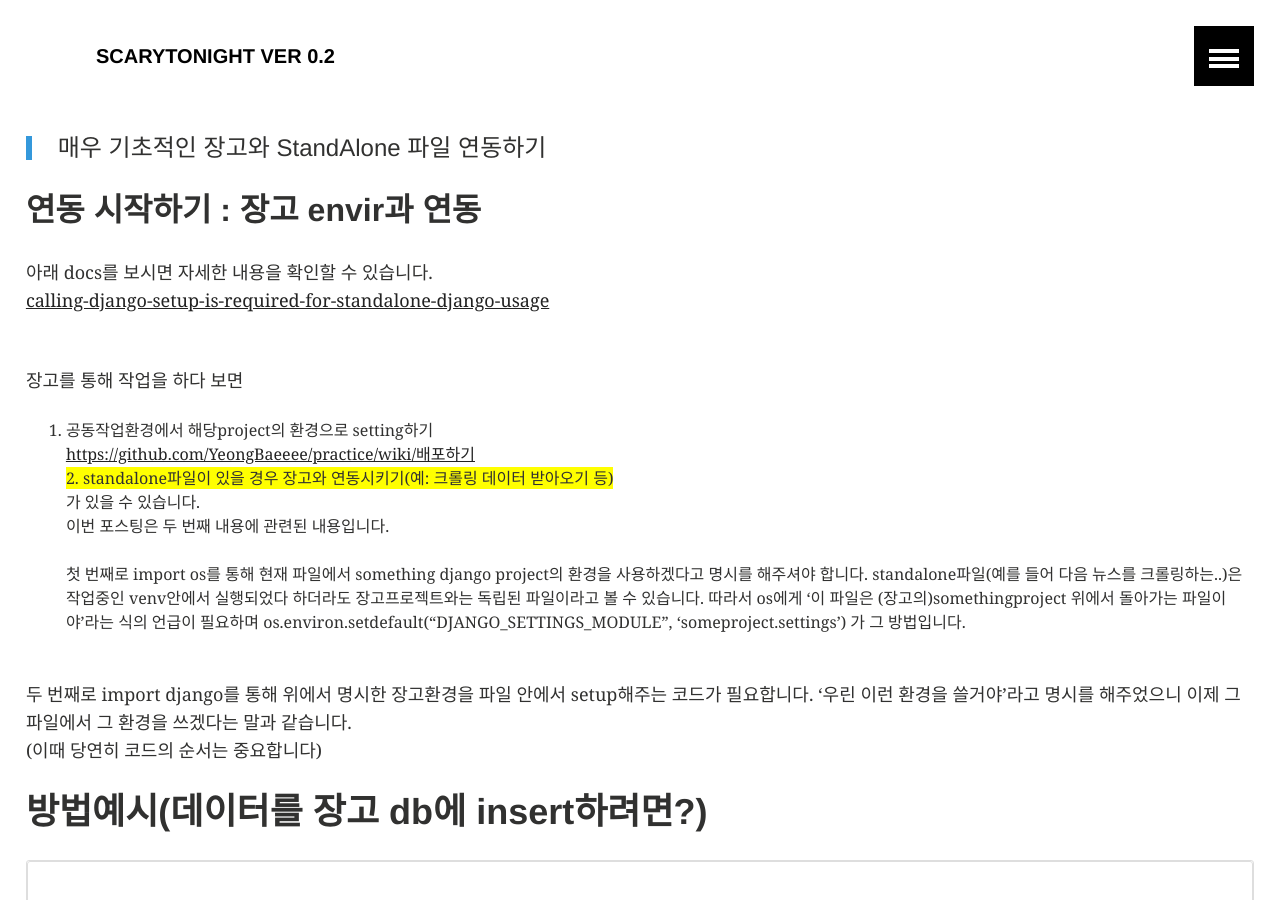
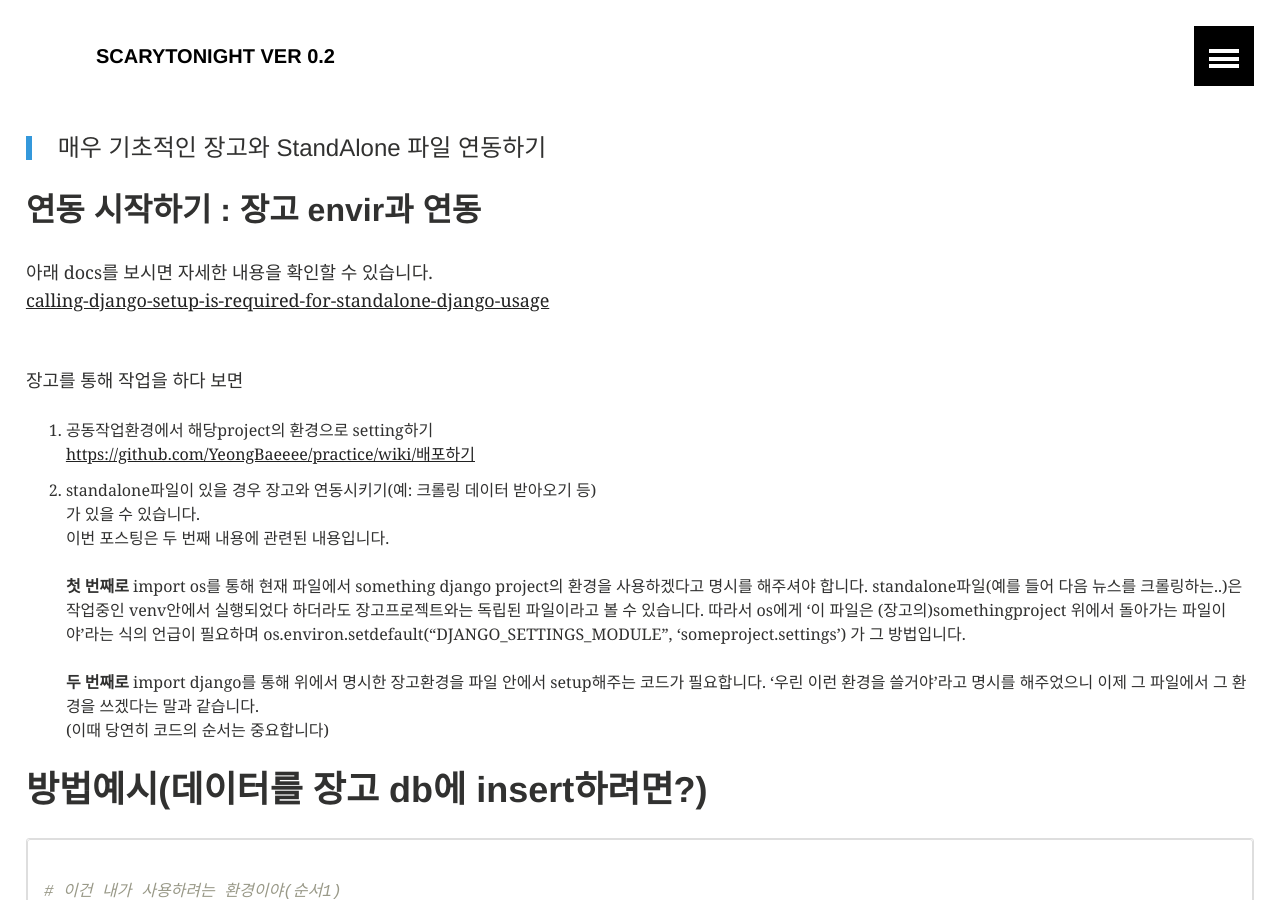
Before and after one commit to KisungKim/s, a Jekyll site: the page built from _posts/2018-08-03-ReactWithDjango04.md, in a window 1280 px wide and 900 px high. Built offline with Jekyll 4.4.1, drawn with Linux system fonts in a browser that asks for light colours.

Commit message:
django env

```diff
--- a/_posts/2018-08-03-ReactWithDjango04.md
+++ b/_posts/2018-08-03-ReactWithDjango04.md
@@ -18,17 +18,17 @@ title: "StandAlone파일과 장고(1)"
 <a href="https://github.com/YeongBaeeee/practice/wiki/%EB%B0%B0%ED%8F%AC%ED%95%98%EA%B8%B0">
 https://github.com/YeongBaeeee/practice/wiki/배포하기</a>
 <br/>
-<span style="background-color:yellow">2. standalone파일이 있을 경우 장고와 연동시키기(예: 크롤링 데이터 받아오기 등)
-</span><br/>
+2. standalone파일이 있을 경우 장고와 연동시키기(예: 크롤링 데이터 받아오기 등)
+<br/>
 가 있을 수 있습니다.
 <br/>
 이번 포스팅은 두 번째 내용에 관련된 내용입니다.
 <br/>
 <br/>
-첫 번째로 import os를 통해 현재 파일에서 something django project의 환경을 사용하겠다고 명시를 해주셔야 합니다. standalone파일(예를 들어 다음 뉴스를 크롤링하는..)은 작업중인 venv안에서 실행되었다 하더라도 장고프로젝트와는 독립된 파일이라고 볼 수 있습니다. 따라서 os에게 '이 파일은 (장고의)somethingproject 위에서 돌아가는 파일이야'라는 식의 언급이 필요하며 os.environ.setdefault("DJANGO_SETTINGS_MODULE", 'someproject.settings') 가 그 방법입니다.
-
+<b>첫 번째로</b> import os를 통해 현재 파일에서 something django project의 환경을 사용하겠다고 명시를 해주셔야 합니다. standalone파일(예를 들어 다음 뉴스를 크롤링하는..)은 작업중인 venv안에서 실행되었다 하더라도 장고프로젝트와는 독립된 파일이라고 볼 수 있습니다. 따라서 os에게 '이 파일은 (장고의)somethingproject 위에서 돌아가는 파일이야'라는 식의 언급이 필요하며 os.environ.setdefault("DJANGO_SETTINGS_MODULE", 'someproject.settings') 가 그 방법입니다.
 <br/>
-두 번째로 import django를 통해 위에서 명시한 장고환경을 파일 안에서 setup해주는 코드가 필요합니다. '우린 이런 환경을 쓸거야'라고 명시를 해주었으니 이제 그 파일에서 그 환경을 쓰겠다는 말과 같습니다.
+<br/>
+<b>두 번째로</b> import django를 통해 위에서 명시한 장고환경을 파일 안에서 setup해주는 코드가 필요합니다. '우린 이런 환경을 쓸거야'라고 명시를 해주었으니 이제 그 파일에서 그 환경을 쓰겠다는 말과 같습니다.
 <br/>
 (이때 당연히 코드의 순서는 중요합니다)
 
```
